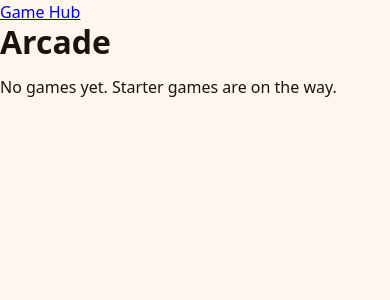
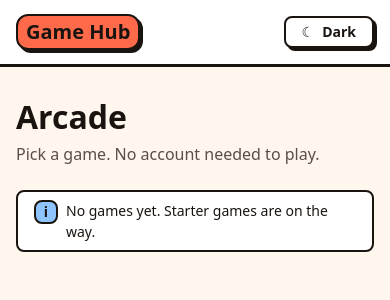
Before and after one commit to souparno-nag/game-hub, a React (Vite) app: page / in a window 390 px wide. Shown: the top 300 px of the page. Built offline with nearby package versions, Linux system fonts and the light colour scheme.

Commit message:
build responsive app shell

```diff
--- a/src/app/App.tsx
+++ b/src/app/App.tsx
@@ -1,19 +1,31 @@
+import { StatusMessage } from '../components/StatusMessage.tsx'
+import { ThemeToggle } from '../components/ThemeToggle.tsx'
+
 function App() {
   return (
     <div className="app-shell">
       <header className="app-header">
+        <div className="app-container app-header__inner">
           <a className="app-brand" href="/">
             Game Hub
           </a>
+          <div className="app-header__actions">
+            {/* Sign-in controls join the toggle here in Milestone 7. */}
+            <ThemeToggle />
+          </div>
+        </div>
       </header>
       <main className="app-main">
+        <div className="app-container">
           <section aria-labelledby="library-heading">
             <h1 id="library-heading">Arcade</h1>
-          <p className="app-empty">No games yet. Starter games are on the way.</p>
+            <p className="app-intro">Pick a game. No account needed to play.</p>
+            <StatusMessage tone="info">No games yet. Starter games are on the way.</StatusMessage>
           </section>
+        </div>
       </main>
     </div>
-  );
+  )
 }
 
-export default App;
+export default App
--- a/src/styles/kit.css
+++ b/src/styles/kit.css
@@ -178,3 +178,66 @@
 .input[aria-invalid='true'] {
   border-color: var(--color-danger);
 }
+
+/* App shell. Header and main span the viewport; .app-container holds the
+   1120px content column inside each. */
+
+.app-container {
+  max-width: 1120px;
+  margin-inline: auto;
+  padding-inline: var(--space-3);
+}
+
+.app-header {
+  background-color: var(--color-surface);
+  border-bottom: var(--border-thick) solid var(--color-line);
+}
+
+.app-header__inner {
+  display: flex;
+  align-items: center;
+  justify-content: space-between;
+  gap: var(--space-3);
+  min-height: 64px;
+  padding-block: var(--space-2);
+}
+
+.app-brand {
+  padding: var(--space-1) var(--space-2);
+  font-size: var(--text-lg);
+  font-weight: 800;
+  line-height: 1.2;
+  white-space: nowrap;
+  color: var(--color-on-fill);
+  text-decoration: none;
+  background-color: var(--color-accent);
+  border: var(--border) solid var(--color-line);
+  border-radius: var(--radius-lg);
+  box-shadow: var(--shadow-sm);
+}
+
+.app-header__actions {
+  display: flex;
+  align-items: center;
+  gap: var(--space-2);
+}
+
+.app-main {
+  padding-block: var(--space-5) var(--space-6);
+}
+
+.app-intro {
+  max-width: 65ch;
+  margin: 0 0 var(--space-4);
+  color: var(--color-muted);
+}
+
+@media (min-width: 768px) {
+  .app-container {
+    padding-inline: var(--space-5);
+  }
+
+  .app-main {
+    padding-top: var(--space-6);
+  }
+}
```
Also changed, not shown: 2 other files (tests, documents, lock files or other folders). Lines whose indentation alone changed are shown as unchanged.
